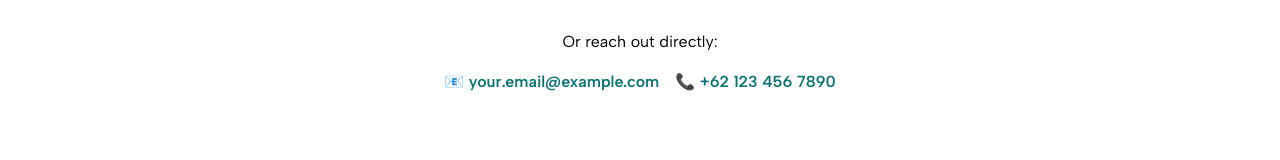
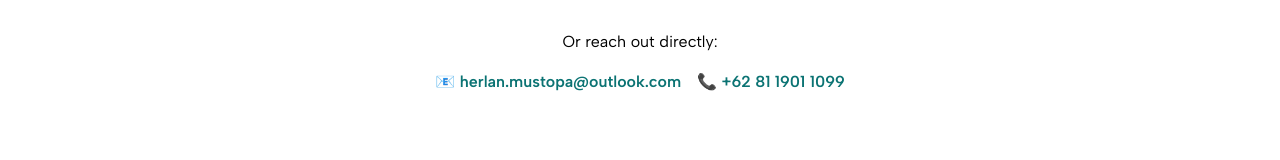
Before and after one commit to herlanmustopa/portofolio, a Next.js app: page / in a window 1280 px wide. Shown: the part 8298-8458 px from the top of the page. Built offline with nearby package versions, Linux system fonts and the light colour scheme; no server answers; a web font is replaced by a local one.

Commit message:
fixing email

```diff
--- a/components/templates/contact.tsx
+++ b/components/templates/contact.tsx
@@ -221,12 +221,12 @@ export default function Contact() {
               variants={itemVariants}
             >
               <motion.a
-                href="mailto:your.email@example.com"
+                href="mailto:herlan.mustopa@outlook.com"
                 className={`text-green hover:text-green-600 font-semibold transition-colors ${albert_Sans.className}`}
                 whileHover={{ scale: 1.05 }}
                 whileTap={{ scale: 0.95 }}
               >
-                📧 your.email@example.com
+                📧 herlan.mustopa@outlook.com
               </motion.a>
               <motion.a
                 href="tel:+1234567890"
@@ -234,7 +234,7 @@ export default function Contact() {
                 whileHover={{ scale: 1.05 }}
                 whileTap={{ scale: 0.95 }}
               >
-                📞 +62 123 456 7890
+                📞 +62 81 1901 1099
               </motion.a>
             </motion.div>
           </motion.div>
```
